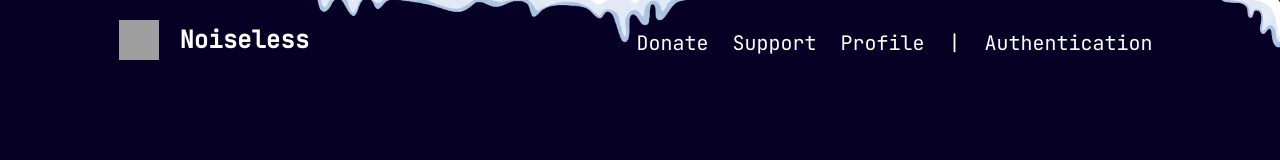
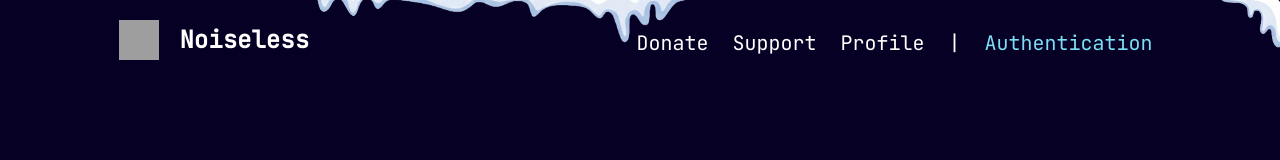
Before and after one commit to NoiselessOfficial/noiseless-frontend, a Vue app: page /auth in a window 1280 px wide. Shown: the top 160 px of the page. Built offline with nearby package versions, Linux system fonts and the light colour scheme; grey boxes are pictures that could not be loaded.

Commit message:
:art: (navbar) Adicionando active nos componentes da NavBar

```diff
--- a/src/components/base/NavItem.vue
+++ b/src/components/base/NavItem.vue
@@ -8,7 +8,7 @@ defineProps<{
   <li>
     <RouterLink
       :to="to"
-      class=" hover:text-[#7bdff6] hover:transition duration-300"
+      class=" hover:text-[#7bdff6] hover:transition duration-300" active-class="text-[#7bdff6]"
     >
       <slot />
     </RouterLink>
--- a/src/components/base/Navbar.vue
+++ b/src/components/base/Navbar.vue
@@ -6,6 +6,7 @@ import Profile from '@/app/pages/Profile.vue'
 const abrir = ref(false)
 
 </script>
+
 <template>
   <nav class="flex justify-evenly text-white mt-5">
     <RouterLink to="/">
```
